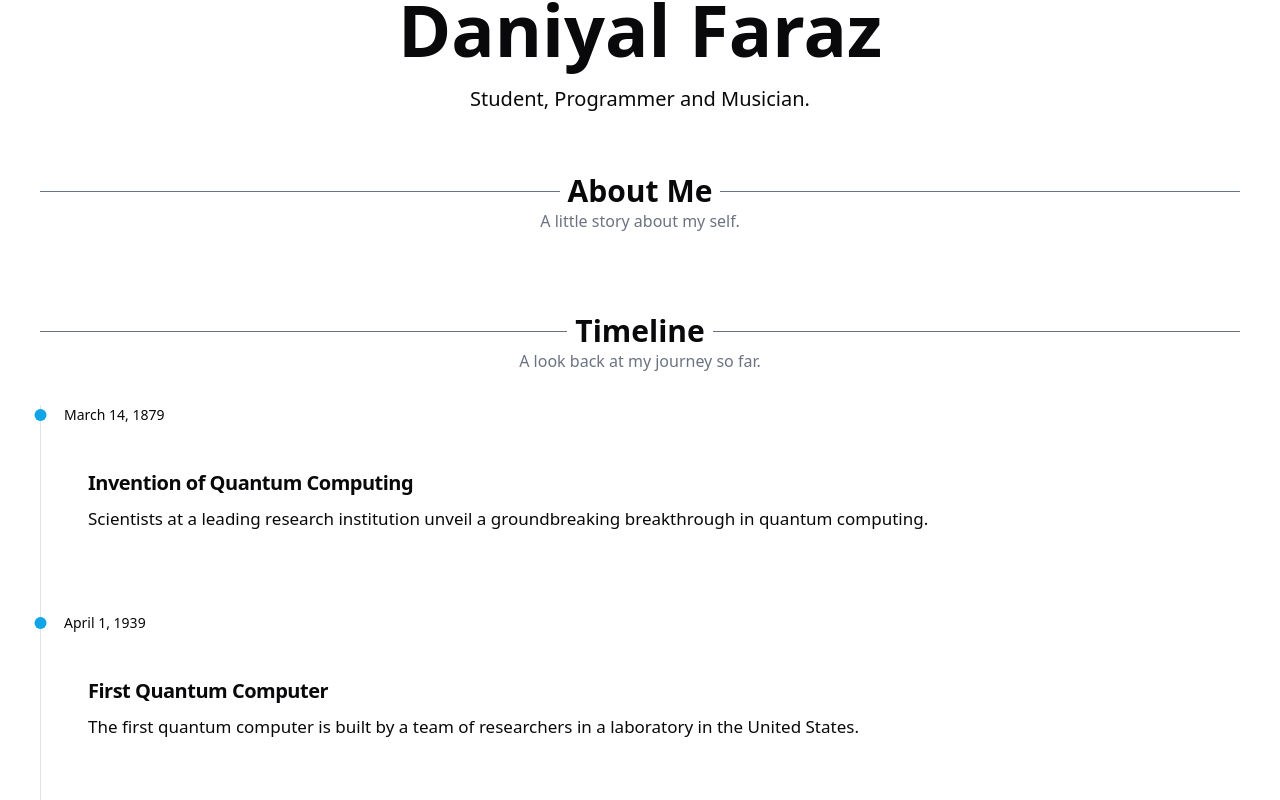
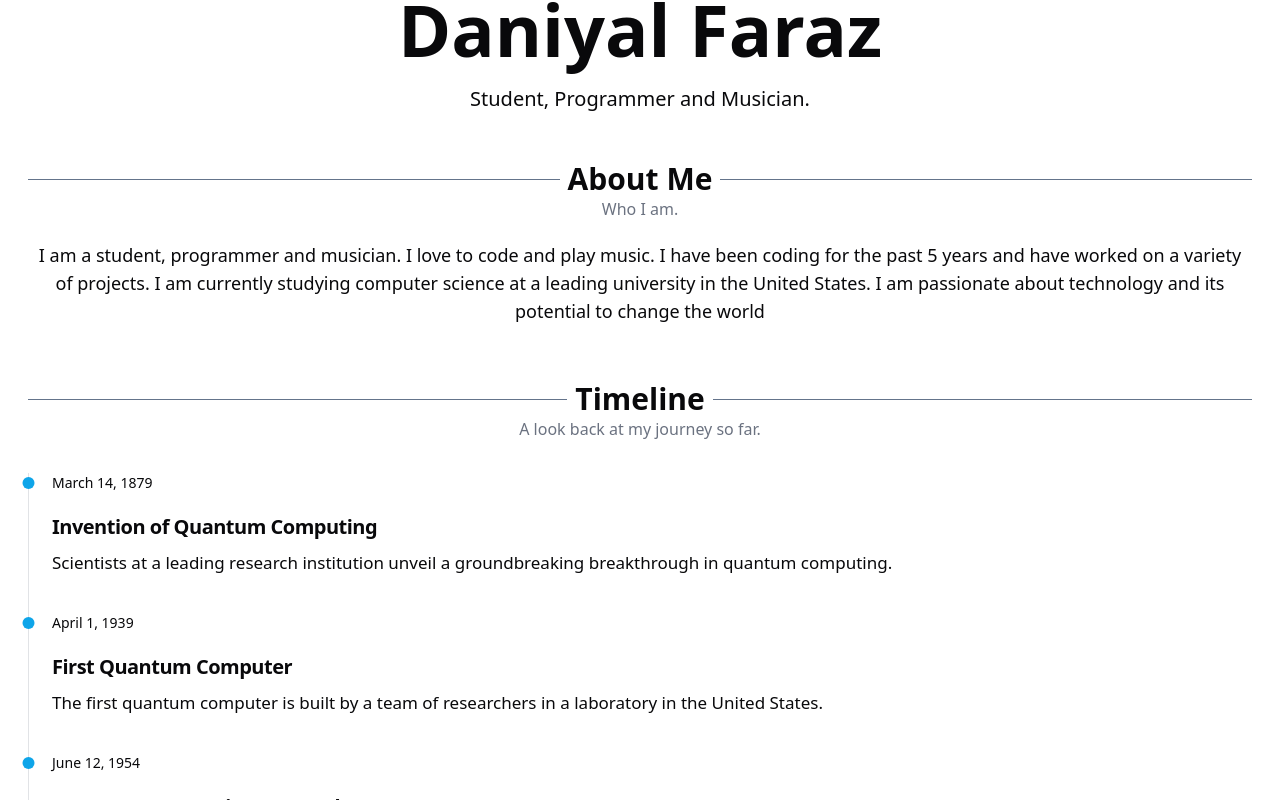
Before and after one commit to DaniyalFaraz2003/Personal-Blog-Website, a Next.js app: page /about in a window 1280 px wide. Shown: the part 920-1720 px from the top of the page. Built offline with nearby package versions, Linux system fonts and the light colour scheme.

Commit message:
finalizing about me page

```diff
--- a/app/about/page.js
+++ b/app/about/page.js
@@ -6,20 +6,25 @@ import { CardContent, CardTitle, CardDescription } from '@/Components/ui/card';
 
 function AboutMe() {
     return (
-        <div className='w-full mt-5 p-6 sm:p-10 flex flex-col text-center'>
+        <div className='w-full mt-5 p-4 sm:p-7 flex flex-col text-center'>
             <div className="flex items-center gap-2 justify-center">
                 <div className='h-[1px] flex-grow bg-slate-500'></div>
                 <h2 className="text-3xl text-center font-bold">About Me</h2>
                 <div className='h-[1px] flex-grow bg-slate-500'></div>
             </div>
-            <p className="text-gray-500 dark:text-gray-400">A little story about my self.</p>
+            <p className="text-gray-500 dark:text-gray-400">Who I am.</p>
+            <div>
+                <p className="text-lg mt-5">
+                    I am a student, programmer and musician. I love to code and play music. I have been coding for the past 5 years and have worked on a variety of projects. I am currently studying computer science at a leading university in the United States. I am passionate about technology and its potential to change the world
+                </p>
+            </div>
         </div>
     )
 }
 
 function Timeline() {
     return (
-        (<div className="p-6 sm:p-10">
+        (<div className="p-4 sm:p-7">
             <div className="text-center mb-8">
                 <div className="flex items-center gap-2 justify-center">
                     <div className='h-[1px] w-full bg-slate-500'></div>
@@ -38,7 +43,7 @@ function Timeline() {
                             <CardDescription>{data.date}</CardDescription>
                             <CardContent className="mt-4">
                                 <CardTitle className="text-xl mb-3">{data.title}</CardTitle>
-                                <CardDescription className="text-[17px] mb-5">
+                                <CardDescription className="text-[17px]">
                                     {data.description}
                                 </CardDescription>
                             </CardContent>
```
